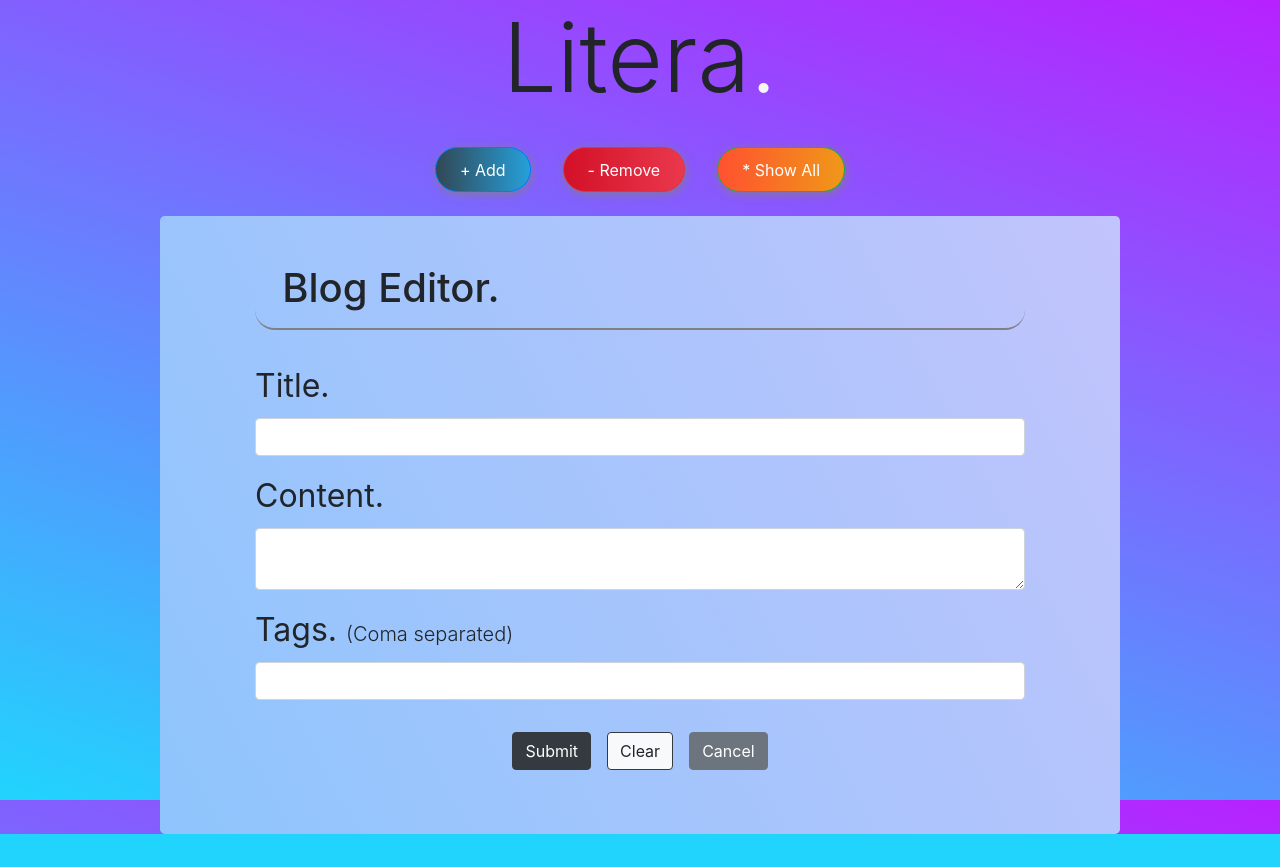
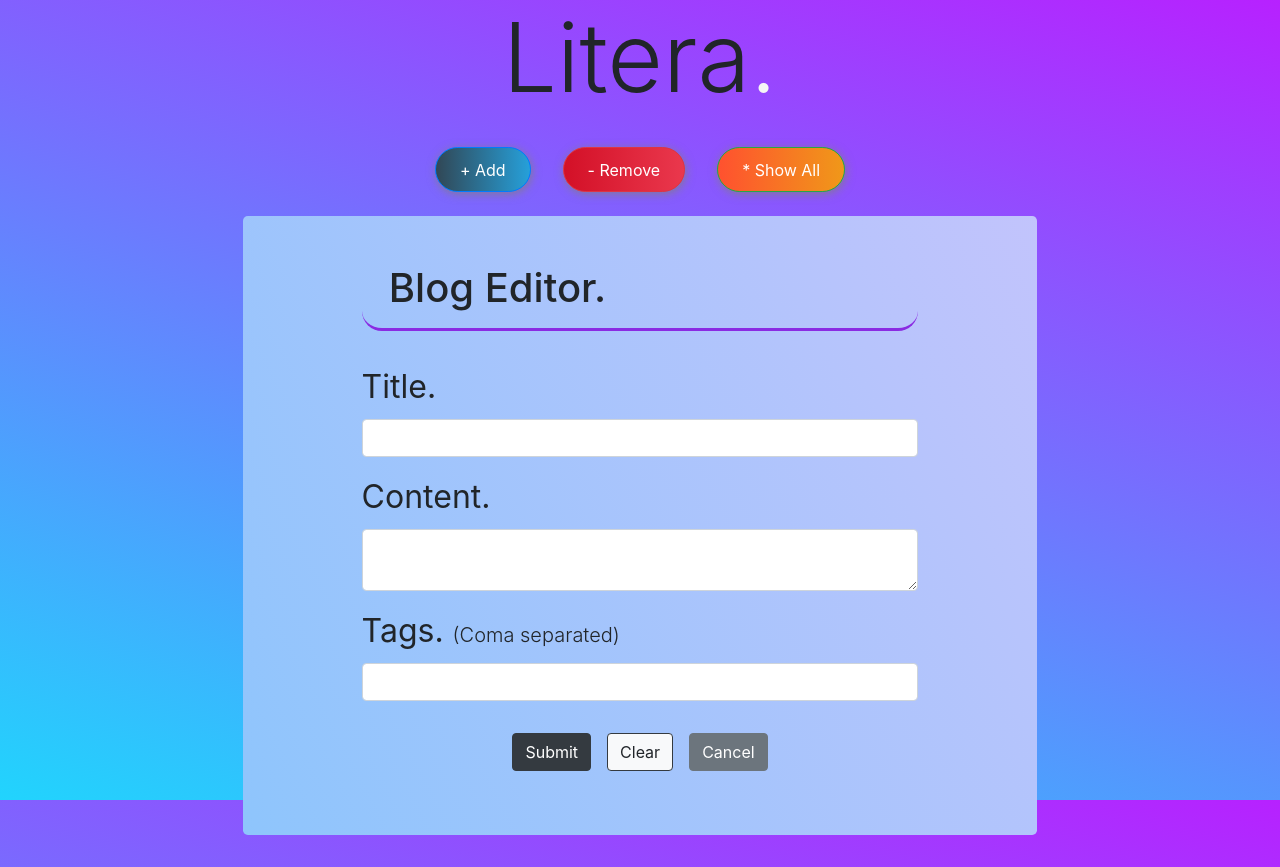
Before and after one commit to bloodred17/ng-blog-shipthis, an Angular app: page /add in a window 1280 px wide. Before the commit the page ends 834 px from the top, so only its background shows below. Built offline with nearby package versions, Linux system fonts and the light colour scheme.

Commit message:
borders fixed

```diff
--- a/src/app/app.component.css
+++ b/src/app/app.component.css
@@ -1,6 +1,7 @@
 .jumbotron {
     padding: 3rem 5rem;
-    margin: 0 10rem;
+    /* margin: 0 10rem; */
+    width: 62%;
     background-color: #8EC5FC;
     background-image: linear-gradient(62deg, rgba(142, 197, 252, 0.521) 0%, rgba(224, 195, 252, 0.637) 100%);
 }
--- a/src/app/app.component.html
+++ b/src/app/app.component.html
@@ -6,6 +6,9 @@
 
 <app-holder></app-holder>
 
-<div class="body jumbotron">
-    <router-outlet></router-outlet>
+<div class="d-flex justify-content-center">
+
+    <div class="body jumbotron">
+        <router-outlet></router-outlet>
+    </div>
 </div>
--- a/src/app/blog-add/blog-add.component.css
+++ b/src/app/blog-add/blog-add.component.css
@@ -3,7 +3,7 @@
 }
 
 .editor-title {
-    border-bottom: 2px solid gray;
+    border-bottom: 3px solid blueviolet;
     border-bottom-left-radius: 20px;
     border-bottom-right-radius: 20px;
     padding-left: 1.7rem;
@@ -18,3 +18,8 @@
 label {
     font-size: 2rem;
 }
+
+.container{
+    padding: 0 2.4rem;
+    /* border: 1px solid black; */
+}
```
